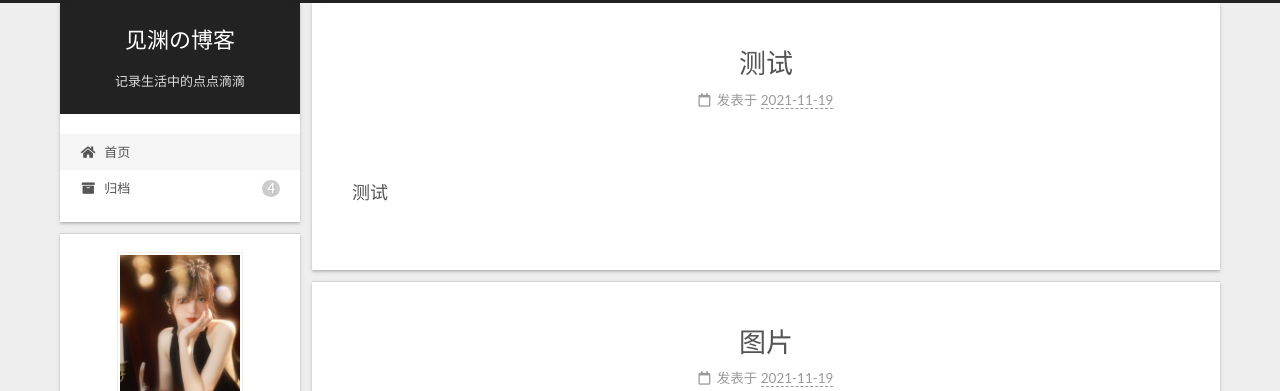
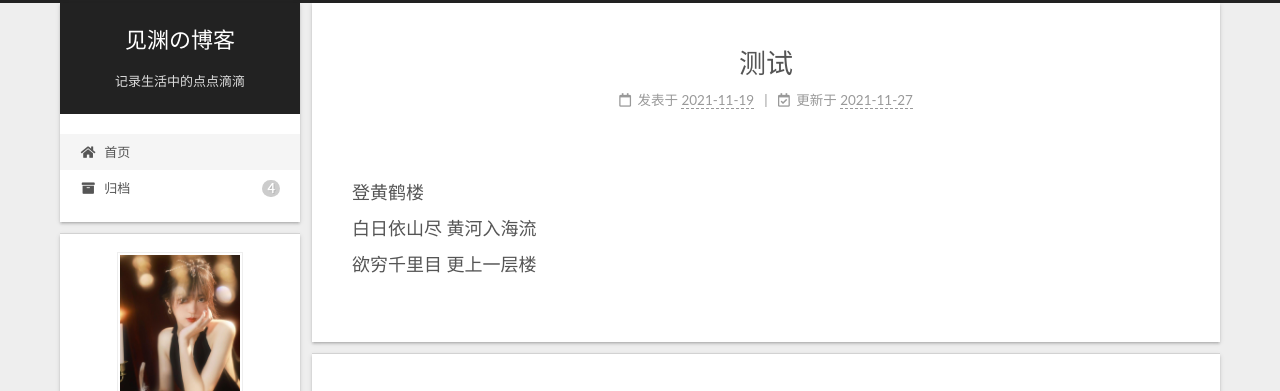
Before and after one commit to Jianend/Jianend.github, a plain HTML site: page index.html in a window 1280 px wide. Shown: the top 391 px of the page. Drawn offline with Linux system fonts and the light colour scheme; some packages are replaced by stand-ins of ours; no server answers; a script that the page names is missing.

Commit message:
Site updated: 2021-11-27 13:32:46

```diff
--- a/index.html
+++ b/index.html
@@ -172,9 +172,15 @@
               </span>
               <span class="post-meta-item-text">发表于</span>
 
-
-              <time title="创建时间：2021-11-19 17:46:46 / 修改时间：18:44:55" itemprop="dateCreated datePublished" datetime="2021-11-19T17:46:46+08:00">2021-11-19</time>
+              <time title="创建时间：2021-11-19 17:46:46" itemprop="dateCreated datePublished" datetime="2021-11-19T17:46:46+08:00">2021-11-19</time>
             </span>
+              <span class="post-meta-item">
+                <span class="post-meta-item-icon">
+                  <i class="far fa-calendar-check"></i>
+                </span>
+                <span class="post-meta-item-text">更新于</span>
+                <time title="修改时间：2021-11-27 13:31:53" itemprop="dateModified" datetime="2021-11-27T13:31:53+08:00">2021-11-27</time>
+              </span>
 
 
 
@@ -187,7 +193,7 @@
     <div class="post-body" itemprop="articleBody">
 
 
-          <p>测试</p>
+          <p>登黄鹤楼<br>白日依山尽 黄河入海流<br>欲穷千里目 更上一层楼</p>
 
 
     </div>
```
Also changed, not shown: 2021/11/19/Untitled/index.html (+12 -6 lines).
